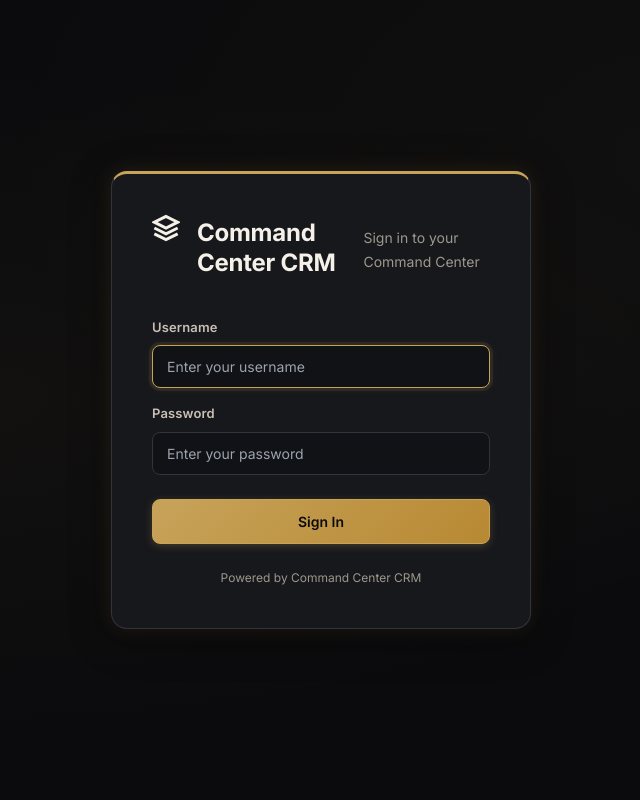
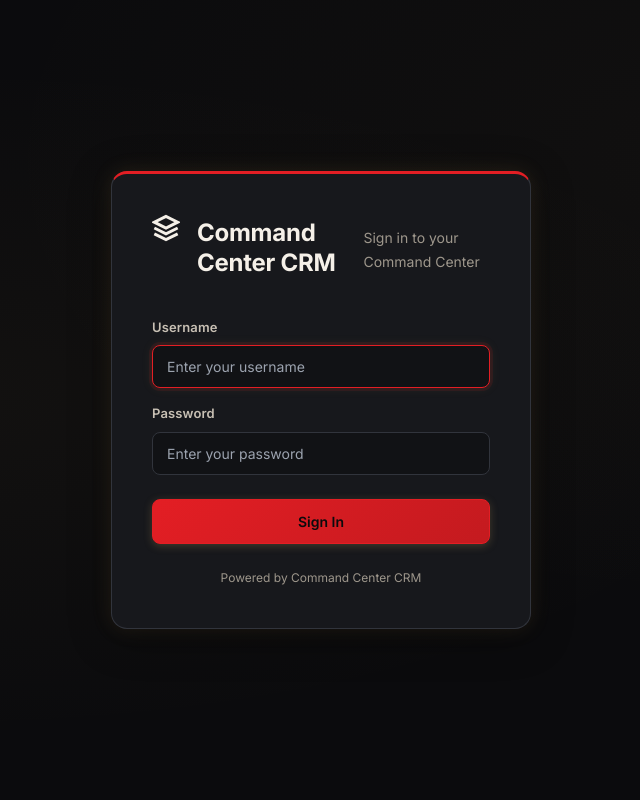
Before and after one commit to CCC1031/CRM, a Flask app: page /admin/login in a window 1280 px wide. Shown: the whole page, without its empty margins (319-959 px from the left). Run offline with Flask 3, Linux system fonts and the light colour scheme; some libraries are stand-ins or nearby versions.

Commit message:
Update CRM branding colors from gold to Snaxology red (#E31E24)

```diff
--- a/static/css/custom.css
+++ b/static/css/custom.css
@@ -17,13 +17,13 @@
   --bg-input: #111215;
   --bg-overlay: rgba(0, 0, 0, 0.65);
 
-  /* Gold Palette */
-  --gold: #C7A35A;
-  --gold-hover: #B88933;
-  --gold-champagne: #E4D3A2;
-  --gold-bronze: #87652C;
-  --gold-tint: rgba(199, 163, 90, 0.10);
-  --gold-glow: rgba(199, 163, 90, 0.25);
+  /* Snaxology Red Palette */
+  --gold: #E31E24;
+  --gold-hover: #C41A1F;
+  --gold-champagne: #F5A5A9;
+  --gold-bronze: #A01519;
+  --gold-tint: rgba(227, 30, 36, 0.10);
+  --gold-glow: rgba(227, 30, 36, 0.25);
 
   /* Text */
   --text-primary: #F5F0E8;
```
